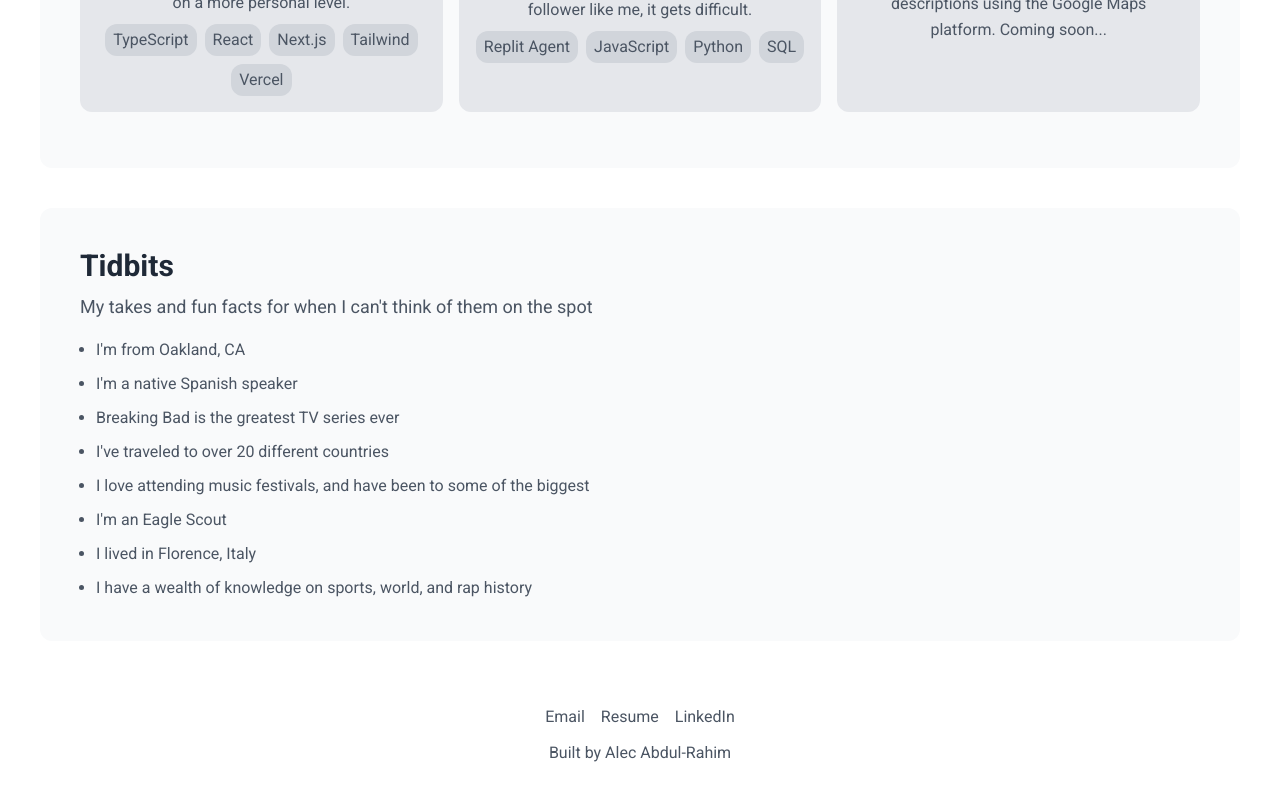
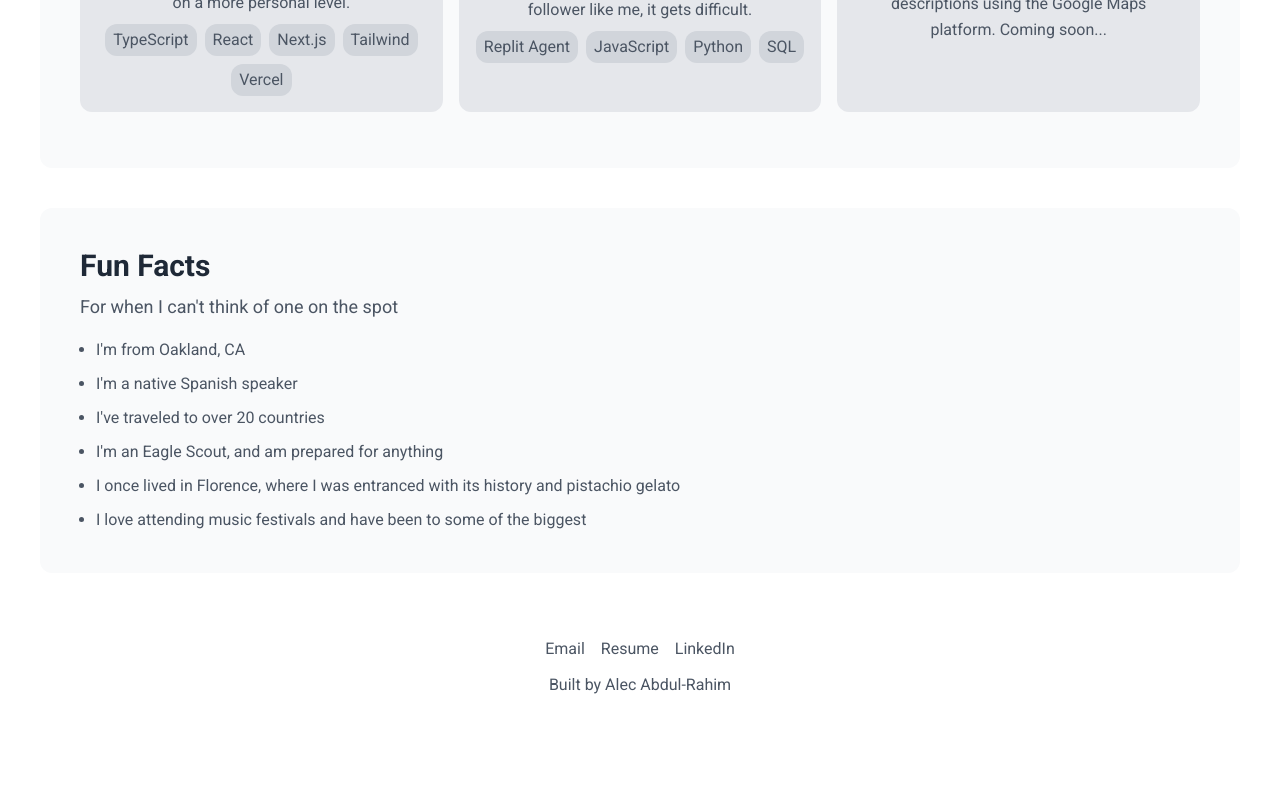
Before and after one commit to alecabdul/personal-website, a Next.js app: page / in a window 1280 px wide. Shown: the part 1934-2734 px from the top of the page. After the commit the page ends 2695 px from the top, so only its background shows below. Built offline with nearby package versions, Linux system fonts and the light colour scheme; a web font is replaced by a local one.

Commit message:
Update page.tsx

```diff
--- a/app/page.tsx
+++ b/app/page.tsx
@@ -175,7 +175,7 @@ export default function Page() {
             September 2018 - December 2022
           </p>
           <p className='list-disc mt-4 leading-relaxed px-4'>
-            Attended the <strong>#1</strong> public university in the US, where I tackled a diverse academic curriculum of theoretical and mathematical economics, statistics, and a variety of liberal arts courses. Go Bruins!       </p>
+            Attended the <strong>#1</strong> public university in the US, where I tackled a diverse curriculum of theoretical and mathematical economics, statistics, and a variety of liberal arts courses. Go Bruins!       </p>
         </section>
 
 
@@ -235,20 +235,18 @@ export default function Page() {
         </section>
 
 
-        <section id="Tidbits" className="mt-10 bg-gray-50 p-10 rounded-xl">
-          <h2 className="text-2xl font-bold text-gray-800 md:text-3xl">Tidbits</h2>
+        <section id="Facts" className="mt-10 bg-gray-50 p-10 rounded-xl">
+          <h2 className="text-2xl font-bold text-gray-800 md:text-3xl">Fun Facts</h2>
           <p className="mt-2 text-lg leading-relaxed">
-            My takes and fun facts for when I can't think of them on the spot</p>
-            <ul className='flex flex-col list-disc mt-4 gap-2 leading-relaxed px-4'>
-              <li>I'm from Oakland, CA</li>
-              <li>I'm a native Spanish speaker</li>
-              <li>Breaking Bad is the greatest TV series ever</li>
-              <li>I've traveled to over 20 different countries</li>
-              <li>I love attending music festivals, and have been to some of the biggest</li>
-              <li>I'm an Eagle Scout</li>
-              <li>I lived in Florence, Italy</li>
-              <li>I have a wealth of knowledge on sports, world, and rap history</li>
-            </ul>
+            For when I can't think of one on the spot</p>
+          <ul className='flex flex-col list-disc mt-4 gap-2 leading-relaxed px-4'>
+            <li>I'm from Oakland, CA</li>
+            <li>I'm a native Spanish speaker</li>
+            <li>I've traveled to over 20 countries</li>
+            <li>I'm an Eagle Scout, and am prepared for anything</li>
+            <li>I once lived in Florence, where I was entranced with its history and pistachio gelato</li>
+            <li>I love attending music festivals and have been to some of the biggest</li>
+          </ul>
         </section>
 
       </div >
```
